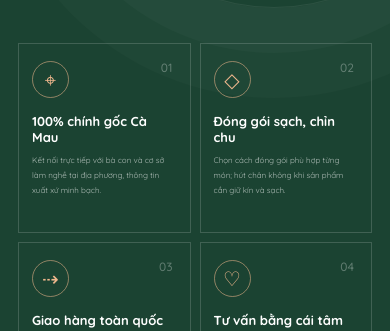
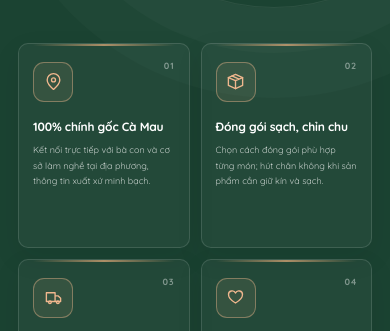
Before and after one commit to nguyenducdaiduong08102007-spec/BaiTapThietKeWeb, a plain HTML site: page quality.html in a window 390 px wide. Shown: the part 704-1035 px from the top of the page. Drawn offline with Linux system fonts and the light colour scheme.

Commit message:
cap nhat

```diff
--- a/Styles/style.css
+++ b/Styles/style.css
@@ -125,13 +125,15 @@ button:focus-visible, a:focus-visible, input:focus-visible, select:focus-visible
 .promise-heading h2 { color: white; font-size: clamp(38px, 4.5vw, 54px); }
 .promise-heading h2 em { color: #e8ad7b; }
 .promise-heading > p:last-child { max-width: 480px; margin: 16px auto 0; color: rgba(255,255,255,.67); font-size: 11px; }
-.promise-grid { position: relative; z-index: 1; display: grid; grid-template-columns: repeat(4, 1fr); gap: 15px; }
-.promise-card { position: relative; min-height: 205px; padding: 24px 20px 20px; border: 1px solid rgba(255,255,255,.16); transition: background .25s ease, transform .25s ease; }
-.promise-card:hover { transform: translateY(-4px); background: rgba(255,255,255,.07); }
-.promise-number { position: absolute; top: 16px; right: 17px; color: rgba(255,255,255,.3); font: 500 12px var(--serif); }
-.promise-icon { display: grid; width: 37px; height: 37px; place-items: center; margin-bottom: 21px; color: #efb78d; border: 1px solid rgba(239,183,141,.55); border-radius: 50%; font: 20px var(--serif); }
-.promise-card h3 { margin: 0 0 8px; color: white; font: 700 15px var(--serif); }
-.promise-card p { margin: 0; color: rgba(255,255,255,.64); font-size: 9px; line-height: 1.9; }
+.promise-grid { position: relative; z-index: 1; display: grid; grid-template-columns: repeat(4, minmax(0, 1fr)); gap: 18px; }
+.promise-card { position: relative; min-height: 224px; padding: 25px 22px 23px; overflow: hidden; border: 1px solid rgba(255,255,255,.13); border-radius: 12px; background: rgba(255,255,255,.035); box-shadow: 0 10px 28px rgba(9,31,22,.08); transition: background .25s ease, border-color .25s ease, box-shadow .25s ease, transform .25s ease; }
+.promise-card::before { position: absolute; top: 0; right: 22px; left: 22px; height: 2px; background: linear-gradient(90deg, transparent, #e8ad7b, transparent); content: ""; opacity: .7; }
+.promise-card:hover { transform: translateY(-5px); border-color: rgba(239,183,141,.38); background: rgba(255,255,255,.075); box-shadow: 0 16px 34px rgba(9,31,22,.17); }
+.promise-number { position: absolute; top: 20px; right: 20px; color: rgba(255,255,255,.42); font: 700 11px var(--sans); letter-spacing: .8px; }
+.promise-icon { display: grid; width: 46px; height: 46px; place-items: center; margin-bottom: 22px; color: #f0b78e; border: 1px solid rgba(239,183,141,.42); border-radius: 13px; background: rgba(239,183,141,.09); }
+.promise-icon svg { width: 22px; height: 22px; }
+.promise-card h3 { margin: 0 0 9px; color: white; font: 700 15px/1.45 var(--sans); letter-spacing: -.15px; }
+.promise-card p { margin: 0; color: rgba(255,255,255,.73); font-size: 10px; line-height: 1.85; }
 
 .contact-section { background: var(--cream); }
 .contact-grid { display: grid; grid-template-columns: 1fr .85fr; gap: clamp(55px, 10vw, 130px); align-items: start; }
@@ -283,11 +285,14 @@ button:focus-visible, a:focus-visible, input:focus-visible, select:focus-visible
   .product-card-bottom { align-items: flex-start; flex-direction: column; gap: 5px; padding-top: 9px; }
   .product-price { font-size: 10px; }
   .detail-button { font-size: 8px; }
-  .promise-grid { gap: 9px; }
-  .promise-card { min-height: 190px; padding: 17px 13px; }
-  .promise-icon { margin-bottom: 15px; }
-  .promise-card h3 { font-size: 13px; }
-  .promise-card p { font-size: 8px; }
+  .promise-grid { gap: 11px; }
+  .promise-card { min-height: 205px; padding: 18px 14px; border-radius: 10px; }
+  .promise-card::before { right: 14px; left: 14px; }
+  .promise-number { top: 16px; right: 14px; font-size: 9px; }
+  .promise-icon { width: 40px; height: 40px; margin-bottom: 16px; border-radius: 11px; }
+  .promise-icon svg { width: 19px; height: 19px; }
+  .promise-card h3 { margin-bottom: 7px; font-size: 12px; }
+  .promise-card p { font-size: 9px; line-height: 1.75; }
   .contact-form { padding: 23px 18px; }
   .footer-main { grid-template-columns: 1fr 1fr; gap: 27px 19px; padding-block: 48px 39px; }
   .footer-brand { grid-column: 1 / -1; }
--- a/quality.html
+++ b/quality.html
@@ -20,10 +20,10 @@
     <section class="promise-section section-pad"><div class="container">
       <div class="promise-heading reveal"><p class="eyebrow eyebrow-light"><span></span> TỪ NGƯỜI CÀ MAU, BẰNG CÁI TÂM</p><h2>Chân thật từ nguồn,<br><em>chỉn chu khi trao.</em></h2><p>Mỗi sản vật được chọn lựa kỹ càng và tư vấn cách bảo quản, thưởng thức rõ ràng.</p></div>
       <div class="promise-grid">
-        <article class="promise-card reveal"><span class="promise-number">01</span><span class="promise-icon" aria-hidden="true">⌖</span><h3>100% chính gốc Cà Mau</h3><p>Kết nối trực tiếp với bà con và cơ sở làm nghề tại địa phương, thông tin xuất xứ minh bạch.</p></article>
-        <article class="promise-card reveal"><span class="promise-number">02</span><span class="promise-icon" aria-hidden="true">◇</span><h3>Đóng gói sạch, chỉn chu</h3><p>Chọn cách đóng gói phù hợp từng món; hút chân không khi sản phẩm cần giữ kín và sạch.</p></article>
-        <article class="promise-card reveal"><span class="promise-number">03</span><span class="promise-icon" aria-hidden="true">⇢</span><h3>Giao hàng toàn quốc</h3><p>Tư vấn phương thức gửi phù hợp, hỗ trợ giao nhanh và hướng dẫn nhận hàng chu đáo.</p></article>
-        <article class="promise-card reveal"><span class="promise-number">04</span><span class="promise-icon" aria-hidden="true">♡</span><h3>Tư vấn bằng cái tâm</h3><p>Người Cà Mau hiểu món quê mình, sẵn lòng giúp bạn chọn đúng vị ngon và đúng nhu cầu.</p></article>
+        <article class="promise-card reveal"><span class="promise-number">01</span><span class="promise-icon" aria-hidden="true"><svg viewBox="0 0 24 24" fill="none" stroke="currentColor" stroke-width="1.7" stroke-linecap="round" stroke-linejoin="round"><path d="M20 10c0 5-8 12-8 12S4 15 4 10a8 8 0 1 1 16 0Z"/><circle cx="12" cy="10" r="2.5"/></svg></span><h3>100% chính gốc Cà Mau</h3><p>Kết nối trực tiếp với bà con và cơ sở làm nghề tại địa phương, thông tin xuất xứ minh bạch.</p></article>
+        <article class="promise-card reveal"><span class="promise-number">02</span><span class="promise-icon" aria-hidden="true"><svg viewBox="0 0 24 24" fill="none" stroke="currentColor" stroke-width="1.7" stroke-linecap="round" stroke-linejoin="round"><path d="m3 7 9-4 9 4v10l-9 4-9-4V7Z"/><path d="m3 7 9 4 9-4M12 11v10M7.5 5l9 4"/></svg></span><h3>Đóng gói sạch, chỉn chu</h3><p>Chọn cách đóng gói phù hợp từng món; hút chân không khi sản phẩm cần giữ kín và sạch.</p></article>
+        <article class="promise-card reveal"><span class="promise-number">03</span><span class="promise-icon" aria-hidden="true"><svg viewBox="0 0 24 24" fill="none" stroke="currentColor" stroke-width="1.7" stroke-linecap="round" stroke-linejoin="round"><path d="M3 6h11v11H3zM14 10h4l3 3v4h-7z"/><circle cx="7.5" cy="18" r="1.7"/><circle cx="17.5" cy="18" r="1.7"/></svg></span><h3>Giao hàng toàn quốc</h3><p>Tư vấn phương thức gửi phù hợp, hỗ trợ giao nhanh và hướng dẫn nhận hàng chu đáo.</p></article>
+        <article class="promise-card reveal"><span class="promise-number">04</span><span class="promise-icon" aria-hidden="true"><svg viewBox="0 0 24 24" fill="none" stroke="currentColor" stroke-width="1.7" stroke-linecap="round" stroke-linejoin="round"><path d="M20.8 8.6c0 5.2-8.8 10.4-8.8 10.4S3.2 13.8 3.2 8.6A4.6 4.6 0 0 1 12 6.4a4.6 4.6 0 0 1 8.8 2.2Z"/></svg></span><h3>Tư vấn bằng cái tâm</h3><p>Người Cà Mau hiểu món quê mình, sẵn lòng giúp bạn chọn đúng vị ngon và đúng nhu cầu.</p></article>
       </div>
     </div></section>
     <section class="packing-section section-pad"><div class="container">
```
